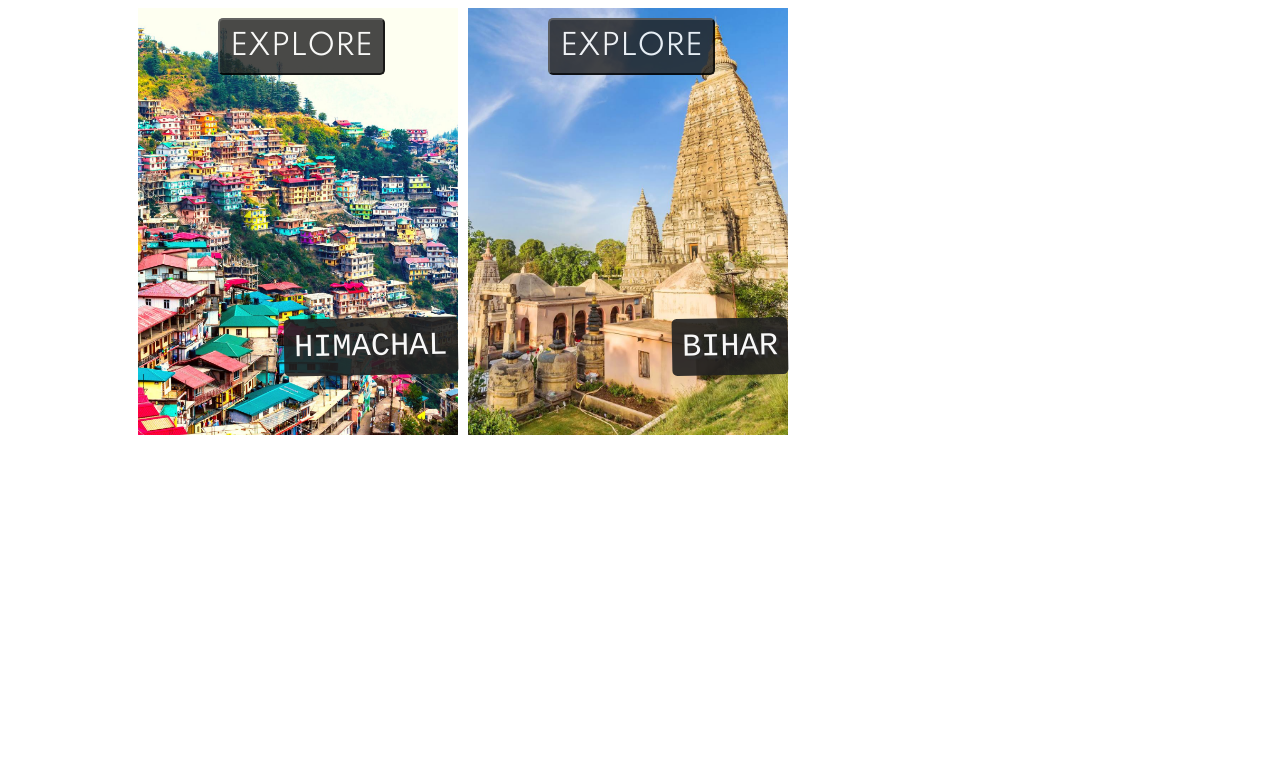
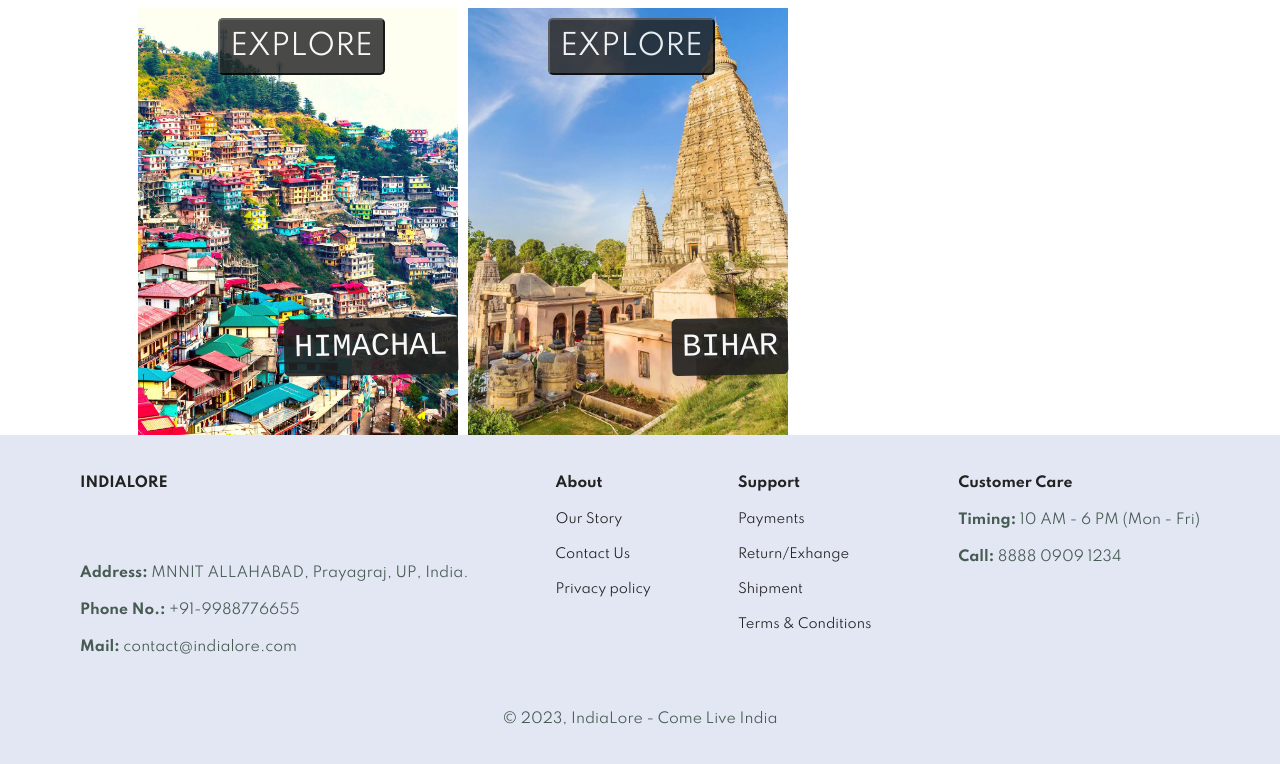
Before and after one commit to sanandmv7/Indialore, a React (Create React App) app in the folder indialore-frontend/: page / in a window 1280 px wide. Shown: the part 1044-1808 px from the top of the page. Before the commit the page ends 1541 px from the top, so only its background shows below. Built offline with nearby package versions, Linux system fonts and the light colour scheme; no server answers; a web font is replaced by a local one.

Commit message:
Implement footer in home page

```diff
--- a/indialore-frontend/src/Components/Footer/Footer.css
+++ b/indialore-frontend/src/Components/Footer/Footer.css
@@ -0,0 +1,68 @@
+footer{
+    display: flex;
+    flex-wrap: wrap;
+    justify-content: space-between;
+    background-color: #e3e6f3;
+    margin-bottom: 0%;
+  }
+
+  footer .col{
+    display: flex;
+    flex-direction: column;
+    align-items: flex-start;
+    margin-bottom: 20px;
+  }
+
+  footer .logo{
+    margin-bottom: 0px;
+  }
+
+  footer h4{
+    font-size: 14px;
+    padding-bottom: 20px;
+  }
+
+  footer p{
+    font-size: 14px;
+  }
+
+  footer .col p{
+    margin-top: 0px;
+  }
+
+  footer a{
+    font-size: 13px;
+    text-decoration: none;
+    color: #222;
+    margin: 0 0 8px 0;
+    margin-bottom: 20px;
+    display: inline-block;
+    position: relative;
+  }
+
+  footer .copyright{
+    width: 100%;
+    text-align: center;
+  }
+
+  footer a:hover{
+    color: orangered;
+  }
+
+  footer a::after{
+    content: "";
+    width: 100%;
+    height: 1px;
+    transform: scaleX(0);
+    background-color: orangered;
+    position: absolute;
+    bottom: 0px;
+    left: 0px;
+    transform-origin: bottom right;
+    transition: transform 0.3s ease-out;
+  }
+
+  footer a:hover::after{
+    transform: scaleX(1);
+    transform-origin: bottom left;
+  }
--- a/indialore-frontend/src/Components/Footer/Footer.js
+++ b/indialore-frontend/src/Components/Footer/Footer.js
@@ -1,11 +1,44 @@
 import React from 'react';
 
-import './Footer.css';
+import "./Footer.css";
 
 function Footer() {
   return (
-    <div className="footerParentDiv">
-    </div>
+    <footer className="section-p1">
+      <div className="col">
+        <div className="logo">
+          <h4>INDIA<span className="danger">LORE</span></h4>
+        </div>
+        <p><strong>Address:</strong> MNNIT ALLAHABAD, Prayagraj, UP, India.</p>
+        <p><strong>Phone No.:</strong> +91-9988776655</p>
+        <p><strong>Mail:</strong> contact@indialore.com</p>
+      </div>
+
+      <div className="col">
+        <h4>About</h4>
+        <a href="#"> Our Story</a>
+        <a href="#"> Contact Us</a>
+        <a href="#"> Privacy policy</a>
+      </div>
+
+      <div className="col">
+        <h4>Support</h4>
+        <a href="#"> Payments</a>
+        <a href="#"> Return/Exhange</a>
+        <a href="#"> Shipment</a>
+        <a href="#"> Terms &amp; Conditions</a>
+      </div>
+
+      <div className="col">
+        <h4>Customer Care</h4>
+        <p><strong>Timing:</strong> 10 AM - 6 PM (Mon - Fri)</p>
+        <p><strong>Call:</strong> 8888 0909 1234</p>
+      </div>
+
+      <div className="copyright">
+        <p>© 2023, IndiaLore - Come Live India</p>
+      </div>
+    </footer>
   );
 }
 
--- a/indialore-frontend/src/Pages/HomePage.js
+++ b/indialore-frontend/src/Pages/HomePage.js
@@ -2,6 +2,7 @@ import React from "react";
 
 import Header from "../Components/Header/Header";
 import Directory from "../Components/Directory/Directory";
+import Footer from "../Components/Footer/Footer";
 
 import upImg from "../assets/city/banaras.jpg";
 import rajasthanImg from "../assets/city/rajasthan.jpg";
@@ -84,6 +85,7 @@ function HomePage(props) {
       <div className='test-container'>
       <Directory categories={categories} />
       </div>
+      <Footer />
     </div>
   );
 }
```
